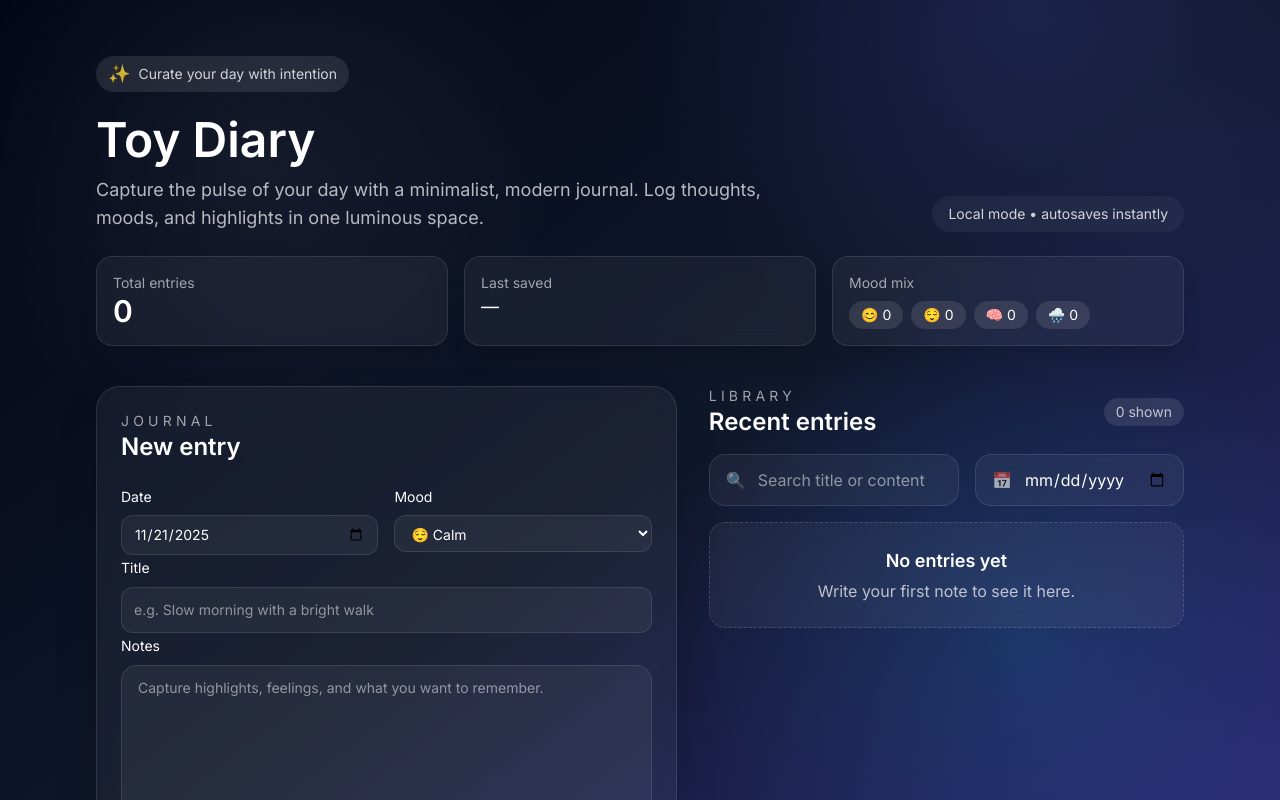
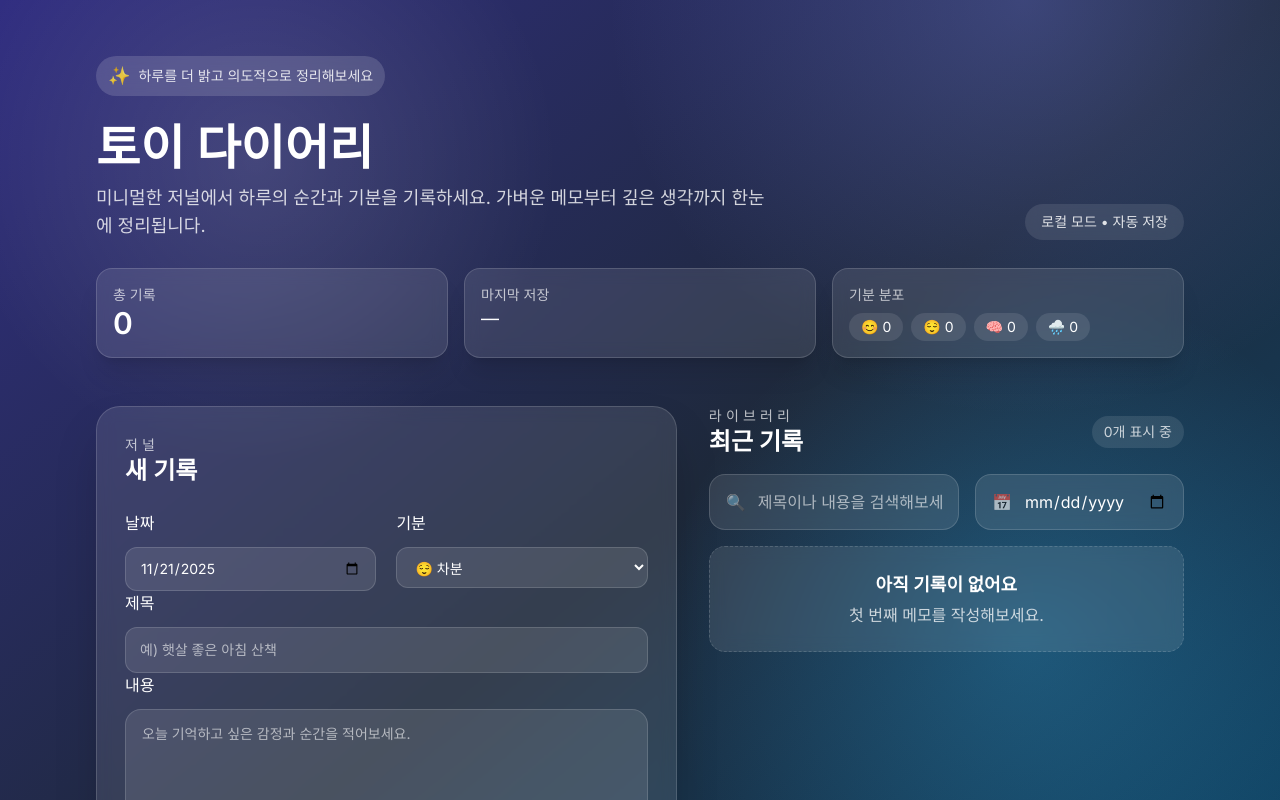
Before and after one commit to jihun5383/toy-diary, a React (Vite) app: page / in a window 1280 px wide. Shown: the top 800 px of the page. Built offline with nearby package versions, Linux system fonts and the light colour scheme.

Commit message:
Localize UI and refresh diary styling

```diff
--- a/src/App.jsx
+++ b/src/App.jsx
@@ -3,10 +3,10 @@ import { useEffect, useMemo, useState } from 'react'
 const STORAGE_KEY = 'toy-diary-entries'
 
 const moods = [
-  { value: 'bright', label: '😊 Bright' },
-  { value: 'calm', label: '😌 Calm' },
-  { value: 'reflective', label: '🧠 Reflective' },
-  { value: 'stormy', label: '🌧️ Stormy' }
+  { value: 'bright', label: '😊 밝음' },
+  { value: 'calm', label: '😌 차분' },
+  { value: 'reflective', label: '🧠 성찰적' },
+  { value: 'stormy', label: '🌧️ 우중충' }
 ]
 
 const emptyEntry = {
@@ -35,16 +35,16 @@ function Stats ({ entries }) {
 
   return (
     <div className="grid gap-4 sm:grid-cols-3">
-      <div className="rounded-2xl border border-white/10 bg-white/5 p-4 shadow-xl backdrop-blur">
-        <p className="text-sm text-white/60">Total entries</p>
+      <div className="rounded-2xl border border-white/15 bg-white/10 p-4 shadow-xl backdrop-blur">
+        <p className="text-sm text-white/70">총 기록</p>
         <p className="text-3xl font-semibold text-white">{entries.length}</p>
       </div>
-      <div className="rounded-2xl border border-white/10 bg-white/5 p-4 shadow-xl backdrop-blur">
-        <p className="text-sm text-white/60">Last saved</p>
+      <div className="rounded-2xl border border-white/15 bg-white/10 p-4 shadow-xl backdrop-blur">
+        <p className="text-sm text-white/70">마지막 저장</p>
         <p className="text-lg text-white">{entries[0] ? formatTime(entries[0].updatedAt) : '—'}</p>
       </div>
-      <div className="rounded-2xl border border-white/10 bg-white/5 p-4 shadow-xl backdrop-blur">
-        <p className="text-sm text-white/60">Mood mix</p>
+      <div className="rounded-2xl border border-white/15 bg-white/10 p-4 shadow-xl backdrop-blur">
+        <p className="text-sm text-white/70">기분 분포</p>
         <div className="mt-2 flex flex-wrap gap-2 text-sm text-white">
           {moods.map(mood => (
             <span key={mood.value} className="rounded-full bg-white/10 px-3 py-1">
@@ -63,29 +63,29 @@ function EntryCard ({ entry, onEdit, onDelete }) {
       <div className="flex items-start justify-between gap-4">
         <div>
           <p className="text-xs uppercase tracking-[0.2em] text-white/60">{entry.date}</p>
-          <h3 className="mt-2 text-xl font-semibold text-white">{entry.title || 'Untitled note'}</h3>
-          <p className="mt-2 text-white/70">{entry.content || 'No content added yet.'}</p>
+          <h3 className="mt-2 text-xl font-semibold text-white">{entry.title || '제목 없음'}</h3>
+          <p className="mt-2 text-white/70">{entry.content || '아직 내용이 없어요.'}</p>
         </div>
         <span className="rounded-full bg-white/10 px-3 py-1 text-sm text-white/80">
-          {moods.find(m => m.value === entry.mood)?.label || '📝 Note'}
+          {moods.find(m => m.value === entry.mood)?.label || '📝 메모'}
         </span>
       </div>
-      <div className="mt-4 flex items-center justify-between text-sm text-white/60">
-        <p>Updated • {formatTime(entry.updatedAt)}</p>
+      <div className="mt-4 flex items-center justify-between text-sm text-white/65">
+        <p>업데이트 • {formatTime(entry.updatedAt)}</p>
         <div className="flex gap-3 opacity-0 transition group-hover:opacity-100">
           <button
             type="button"
             onClick={() => onEdit(entry)}
             className="rounded-full bg-white/10 px-3 py-1 text-white hover:bg-white/20"
           >
-            Edit
+            수정
           </button>
           <button
             type="button"
             onClick={() => onDelete(entry.id)}
             className="rounded-full bg-rose-500/80 px-3 py-1 text-white hover:bg-rose-500"
           >
-            Delete
+            삭제
           </button>
         </div>
       </div>
@@ -96,16 +96,16 @@ function EntryCard ({ entry, onEdit, onDelete }) {
 function Filters ({ search, date, onSearchChange, onDateChange }) {
   return (
     <div className="grid gap-4 sm:grid-cols-[1.5fr_1fr]">
-      <label className="flex items-center gap-3 rounded-2xl border border-white/10 bg-white/5 px-4 py-3 text-white backdrop-blur focus-within:border-white/30">
+      <label className="flex items-center gap-3 rounded-2xl border border-white/15 bg-white/10 px-4 py-3.5 text-white backdrop-blur focus-within:border-white/40">
         <span className="text-white/60">🔍</span>
         <input
           value={search}
           onChange={e => onSearchChange(e.target.value)}
-          placeholder="Search title or content"
-          className="w-full bg-transparent text-white placeholder:text-white/50 focus:outline-none"
+          placeholder="제목이나 내용을 검색해보세요"
+          className="w-full bg-transparent text-white placeholder:text-white/60 focus:outline-none"
         />
       </label>
-      <label className="flex items-center gap-3 rounded-2xl border border-white/10 bg-white/5 px-4 py-3 text-white backdrop-blur focus-within:border-white/30">
+      <label className="flex items-center gap-3 rounded-2xl border border-white/15 bg-white/10 px-4 py-3.5 text-white backdrop-blur focus-within:border-white/40">
         <span className="text-white/60">📅</span>
         <input
           type="date"
@@ -119,7 +119,7 @@ function Filters ({ search, date, onSearchChange, onDateChange }) {
             onClick={() => onDateChange('')}
             className="text-sm text-white/60 hover:text-white"
           >
-            Clear
+            지우기
           </button>
         )}
       </label>
@@ -200,63 +200,63 @@ function App () {
   }
 
   return (
-    <div className="min-h-screen bg-gradient-to-br from-slate-950 via-slate-900 to-indigo-900 text-white">
-      <div className="absolute inset-0 bg-[radial-gradient(circle_at_20%_20%,rgba(255,255,255,0.06),transparent_25%),radial-gradient(circle_at_80%_0%,rgba(99,102,241,0.18),transparent_30%),radial-gradient(circle_at_80%_80%,rgba(14,165,233,0.15),transparent_28%)]" aria-hidden="true" />
-      <div className="relative mx-auto flex max-w-6xl flex-col gap-10 px-4 pb-12 pt-14 sm:px-8">
-        <header className="flex flex-col gap-6">
-          <p className="inline-flex w-fit items-center gap-2 rounded-full bg-white/10 px-3 py-1 text-sm text-white/80 backdrop-blur">
-            <span className="text-lg">✨</span> Curate your day with intention
+    <div className="min-h-screen bg-gradient-to-br from-indigo-900 via-slate-800 to-sky-900 text-white">
+      <div className="absolute inset-0 bg-[radial-gradient(circle_at_20%_20%,rgba(255,255,255,0.12),transparent_25%),radial-gradient(circle_at_80%_0%,rgba(129,140,248,0.28),transparent_32%),radial-gradient(circle_at_80%_80%,rgba(56,189,248,0.25),transparent_30%)]" aria-hidden="true" />
+      <div className="relative mx-auto flex max-w-6xl flex-col gap-12 px-4 pb-14 pt-14 sm:px-8">
+        <header className="flex flex-col gap-7">
+          <p className="inline-flex w-fit items-center gap-2 rounded-full bg-white/15 px-3 py-1.5 text-sm text-white/85 backdrop-blur">
+            <span className="text-lg">✨</span> 하루를 더 밝고 의도적으로 정리해보세요
           </p>
-          <div className="flex flex-wrap items-end justify-between gap-4">
+          <div className="flex flex-wrap items-end justify-between gap-5">
             <div>
-              <h1 className="text-4xl font-semibold leading-tight sm:text-5xl">Toy Diary</h1>
-              <p className="mt-3 max-w-2xl text-lg text-white/70">
-                Capture the pulse of your day with a minimalist, modern journal. Log thoughts, moods, and highlights in one luminous space.
+              <h1 className="text-4xl font-semibold leading-tight sm:text-5xl">토이 다이어리</h1>
+              <p className="mt-3 max-w-2xl text-lg text-white/80">
+                미니멀한 저널에서 하루의 순간과 기분을 기록하세요. 가벼운 메모부터 깊은 생각까지 한눈에 정리됩니다.
               </p>
             </div>
-            <div className="rounded-full bg-white/5 px-4 py-2 text-sm text-white/80 backdrop-blur">
-              Local mode • autosaves instantly
+            <div className="rounded-full bg-white/10 px-4 py-2 text-sm text-white/85 backdrop-blur">
+              로컬 모드 • 자동 저장
             </div>
           </div>
           <Stats entries={entries} />
         </header>
 
         <main className="grid gap-8 lg:grid-cols-[1.1fr_0.9fr]">
-          <section className="rounded-3xl border border-white/10 bg-white/5 p-6 shadow-2xl backdrop-blur">
-            <div className="flex items-center justify-between gap-3">
+          <section className="rounded-3xl border border-white/15 bg-white/10 p-7 shadow-2xl backdrop-blur">
+            <div className="flex items-center justify-between gap-4">
               <div>
-                <p className="text-sm uppercase tracking-[0.3em] text-white/60">Journal</p>
+                <p className="text-sm uppercase tracking-[0.3em] text-white/70">저널</p>
                 <h2 className="text-2xl font-semibold text-white">
-                  {editingId ? 'Edit entry' : 'New entry'}
+                  {editingId ? '기록 편집' : '새 기록'}
                 </h2>
               </div>
               {editingId && (
                 <button
                   type="button"
                   onClick={resetForm}
-                  className="rounded-full bg-white/10 px-3 py-1 text-sm text-white hover:bg-white/20"
+                  className="rounded-full bg-white/15 px-3 py-1.5 text-sm text-white hover:bg-white/25"
                 >
-                  Cancel edit
+                  편집 취소
                 </button>
               )}
             </div>
-            <form className="mt-6 space-y-4" onSubmit={handleSubmit}>
-              <div className="grid gap-4 sm:grid-cols-2">
-                <label className="space-y-2 text-sm text-white/70">
-                  <span className="text-white">Date</span>
+            <form className="mt-6 space-y-5" onSubmit={handleSubmit}>
+              <div className="grid gap-5 sm:grid-cols-2">
+                <label className="space-y-3 text-sm text-white/75">
+                  <span className="text-white text-base">날짜</span>
                   <input
                     type="date"
                     value={form.date}
                     onChange={e => setForm(prev => ({ ...prev, date: e.target.value }))}
-                    className="w-full rounded-xl border border-white/10 bg-white/5 px-3 py-2 text-white outline-none transition focus:border-white/30"
+                    className="w-full rounded-xl border border-white/15 bg-white/10 px-3.5 py-2.5 text-white outline-none transition focus:border-white/40"
                   />
                 </label>
-                <label className="space-y-2 text-sm text-white/70">
-                  <span className="text-white">Mood</span>
+                <label className="space-y-3 text-sm text-white/75">
+                  <span className="text-white text-base">기분</span>
                   <select
                     value={form.mood}
                     onChange={e => setForm(prev => ({ ...prev, mood: e.target.value }))}
-                    className="w-full rounded-xl border border-white/10 bg-white/5 px-3 py-2 text-white outline-none transition focus:border-white/30"
+                    className="w-full rounded-xl border border-white/15 bg-white/10 px-3.5 py-2.5 text-white outline-none transition focus:border-white/40"
                   >
                     {moods.map(mood => (
                       <option key={mood.value} value={mood.value} className="bg-slate-900 text-white">
@@ -267,43 +267,43 @@ function App () {
                 </label>
               </div>
 
-              <label className="space-y-2 text-sm text-white/70">
-                <span className="text-white">Title</span>
+              <label className="space-y-3 text-sm text-white/75">
+                <span className="text-white text-base">제목</span>
                 <input
                   value={form.title}
                   onChange={e => setForm(prev => ({ ...prev, title: e.target.value }))}
-                  placeholder="e.g. Slow morning with a bright walk"
-                  className="w-full rounded-xl border border-white/10 bg-white/5 px-3 py-3 text-white placeholder:text-white/50 outline-none transition focus:border-white/30"
+                  placeholder="예) 햇살 좋은 아침 산책"
+                  className="w-full rounded-xl border border-white/15 bg-white/10 px-3.5 py-3 text-white placeholder:text-white/60 outline-none transition focus:border-white/40"
                 />
               </label>
 
-              <label className="space-y-2 text-sm text-white/70">
-                <span className="text-white">Notes</span>
+              <label className="space-y-3 text-sm text-white/75">
+                <span className="text-white text-base">내용</span>
                 <textarea
                   value={form.content}
                   onChange={e => setForm(prev => ({ ...prev, content: e.target.value }))}
-                  placeholder="Capture highlights, feelings, and what you want to remember."
-                  className="min-h-[160px] w-full rounded-2xl border border-white/10 bg-white/5 px-4 py-3 text-white placeholder:text-white/50 outline-none transition focus:border-white/30"
+                  placeholder="오늘 기억하고 싶은 감정과 순간을 적어보세요."
+                  className="min-h-[170px] w-full rounded-2xl border border-white/15 bg-white/10 px-4 py-3.5 text-white placeholder:text-white/60 outline-none transition focus:border-white/40"
                 />
               </label>
 
               <div className="flex flex-wrap items-center justify-between gap-3">
-                <p className="text-sm text-white/60">
-                  Entries save locally. No sign-in required.
+                <p className="text-sm text-white/70">
+                  기록은 로컬에만 저장되어 로그인 없이도 안심하고 사용할 수 있어요.
                 </p>
                 <div className="flex gap-3">
                   <button
                     type="button"
                     onClick={resetForm}
-                    className="rounded-full border border-white/20 px-4 py-2 text-sm font-medium text-white/80 transition hover:border-white/40 hover:text-white"
+                    className="rounded-full border border-white/25 px-4 py-2.5 text-sm font-medium text-white/85 transition hover:border-white/45 hover:text-white"
                   >
-                    Reset
+                    초기화
                   </button>
                   <button
                     type="submit"
-                    className="rounded-full bg-gradient-to-r from-indigo-500 via-sky-500 to-teal-400 px-5 py-2 text-sm font-semibold text-white shadow-lg shadow-indigo-500/30 transition hover:shadow-indigo-500/50"
+                    className="rounded-full bg-gradient-to-r from-indigo-400 via-sky-400 to-teal-300 px-5 py-2.5 text-sm font-semibold text-slate-950 shadow-lg shadow-sky-400/30 transition hover:shadow-sky-400/50"
                   >
-                    {editingId ? 'Update entry' : 'Save entry'}
+                    {editingId ? '기록 업데이트' : '기록 저장'}
                   </button>
                 </div>
               </div>
@@ -313,11 +313,11 @@ function App () {
           <section className="space-y-4">
             <div className="flex items-center justify-between gap-3">
               <div>
-                <p className="text-sm uppercase tracking-[0.3em] text-white/60">Library</p>
-                <h2 className="text-2xl font-semibold text-white">Recent entries</h2>
+                <p className="text-sm uppercase tracking-[0.3em] text-white/70">라이브러리</p>
+                <h2 className="text-2xl font-semibold text-white">최근 기록</h2>
               </div>
-              <span className="rounded-full bg-white/10 px-3 py-1 text-sm text-white/70">
-                {filteredEntries.length} shown
+              <span className="rounded-full bg-white/10 px-3 py-1.5 text-sm text-white/75">
+                {filteredEntries.length}개 표시 중
               </span>
             </div>
 
@@ -330,9 +330,9 @@ function App () {
 
             <div className="space-y-4">
               {filteredEntries.length === 0 && (
-                <div className="rounded-2xl border border-dashed border-white/15 bg-white/5 p-6 text-center text-white/70 backdrop-blur">
-                  <p className="text-lg font-semibold text-white">No entries yet</p>
-                  <p className="mt-1">Write your first note to see it here.</p>
+                <div className="rounded-2xl border border-dashed border-white/15 bg-white/10 p-6 text-center text-white/75 backdrop-blur">
+                  <p className="text-lg font-semibold text-white">아직 기록이 없어요</p>
+                  <p className="mt-1">첫 번째 메모를 작성해보세요.</p>
                 </div>
               )}
               {filteredEntries.map(entry => (
--- a/src/index.css
+++ b/src/index.css
@@ -10,7 +10,7 @@
 
 body {
   margin: 0;
-  background-color: #0b1224;
+  background-color: #0f172a;
 }
 
 * {
```
